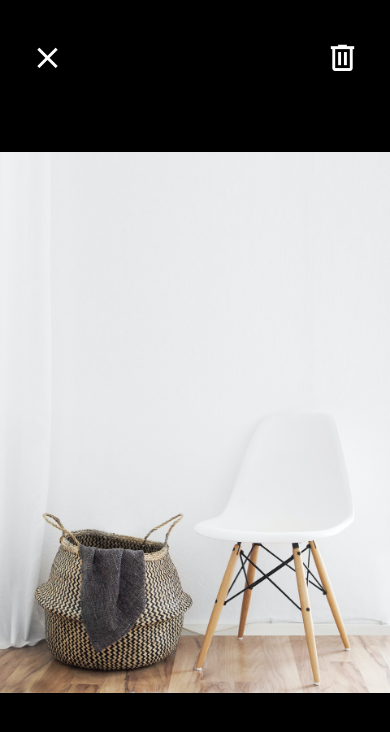
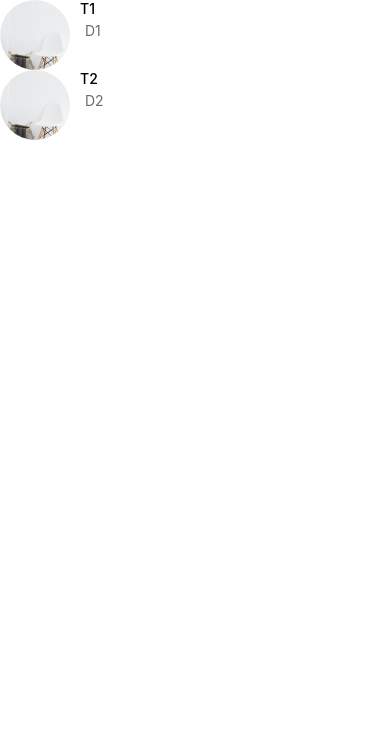
Before and after one commit to nahaktarun/DoneWithIt, a React Native app: screen / in a window 390 px wide. Shown: the top 732 px of the page. Built offline with nearby package versions, Linux system fonts and the light colour scheme.

Commit message:
added screen component

```diff
--- a/App.js
+++ b/App.js
@@ -3,6 +3,7 @@
 import AppButton from "./app/components/AppButton";
 import Card from "./app/components/Card";
 import ListingDetailsScreen from "./app/screens/ListingDetailsScreen";
+import MessagesScreen from "./app/screens/MessagesScreen";
 import ViewImageScreen from "./app/screens/ViewImageScreen";
 
 function App(props) {
@@ -34,7 +35,8 @@
     // </View>
 
     // <ListingDetailsScreen />
-    <ViewImageScreen />
+    // <ViewImageScreen />
+    <MessagesScreen />
   );
 }
 
--- /dev/null
+++ b/app/components/Screen.js
@@ -0,0 +1,13 @@
+import { View, Text, StyleSheet, SafeAreaView } from "react-native";
+import React from "react";
+import Constants from "expo-constants";
+
+export default function Screen({ children }) {
+  return <SafeAreaView style={styles.screen}>{children}</SafeAreaView>;
+}
+
+const styles = StyleSheet.create({
+  screen: {
+    paddingTop: Constants.statusBarHeight,
+  },
+});
--- /dev/null
+++ b/app/screens/MessagesScreen.js
@@ -0,0 +1,47 @@
+import {
+  View,
+  Text,
+  FlatList,
+  StatusBar,
+  Platform,
+  StyleSheet,
+} from "react-native";
+import React from "react";
+import ListItem from "../components/ListItem";
+import Screen from "../components/Screen";
+
+const messages = [
+  {
+    id: 1,
+    title: "T1",
+    description: "D1",
+    image: require("../assets/chair.jpg"),
+  },
+  {
+    id: 2,
+    title: "T2",
+    description: "D2",
+    image: require("../assets/chair.jpg"),
+  },
+];
+
+// Using expo constants
+export default function () {
+  return (
+    <Screen>
+      <FlatList
+        data={messages}
+        keyExtractor={(message) => message.id.toString()}
+        renderItem={({ item }) => (
+          <ListItem
+            title={item.title}
+            subTitle={item.description}
+            image={item.image}
+          />
+        )}
+      />
+    </Screen>
+  );
+}
+
+const styles = StyleSheet.create({});
--- a/package.json
+++ b/package.json
@@ -11,6 +11,7 @@
   "dependencies": {
     "@react-native-community/hooks": "^2.8.1",
     "expo": "~46.0.13",
+    "expo-constants": "^13.2.4",
     "expo-status-bar": "~1.4.0",
     "react": "18.0.0",
     "react-native": "0.69.6"
```
Also changed, not shown: 1 other file (tests, documents, lock files or other folders).
